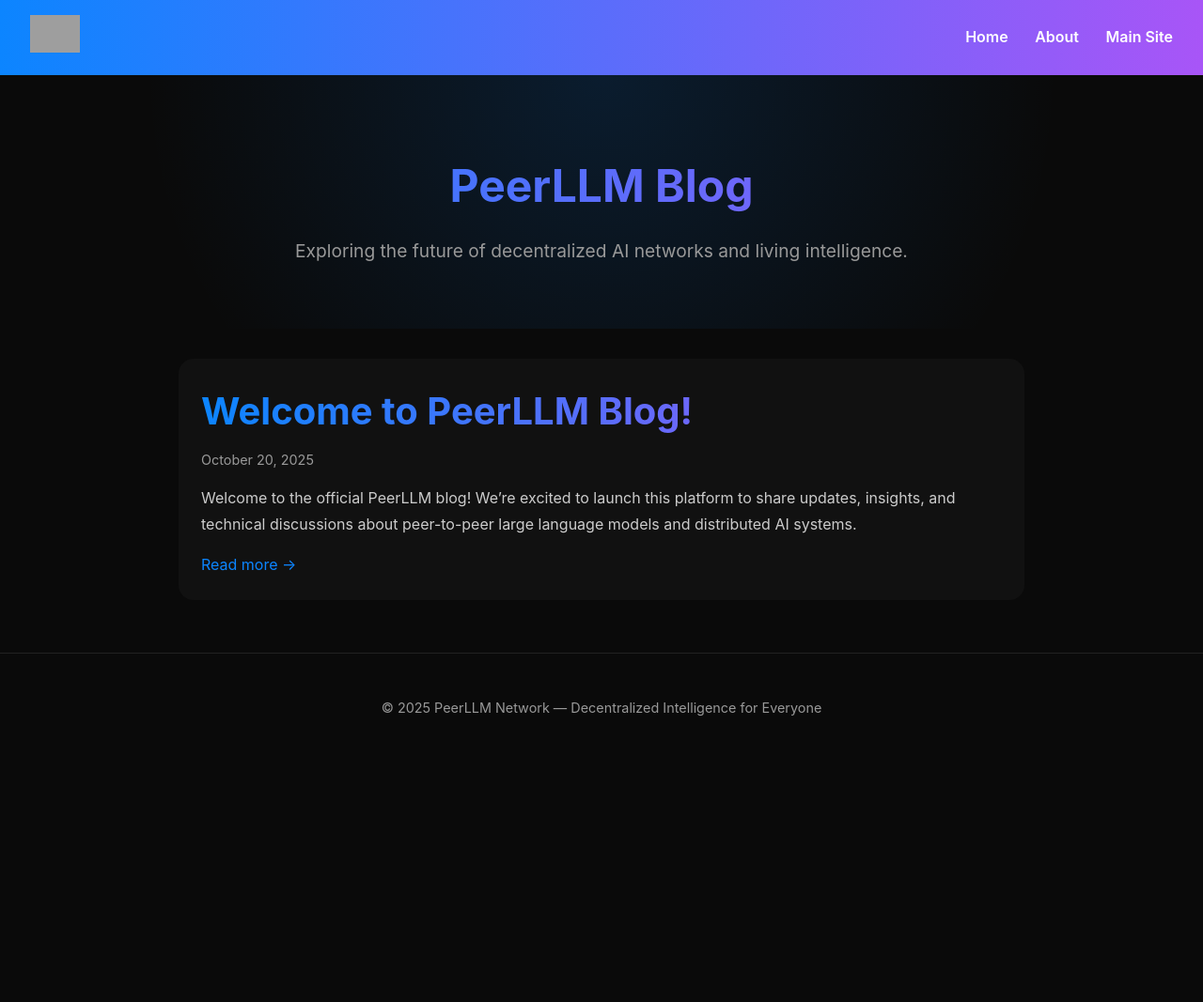
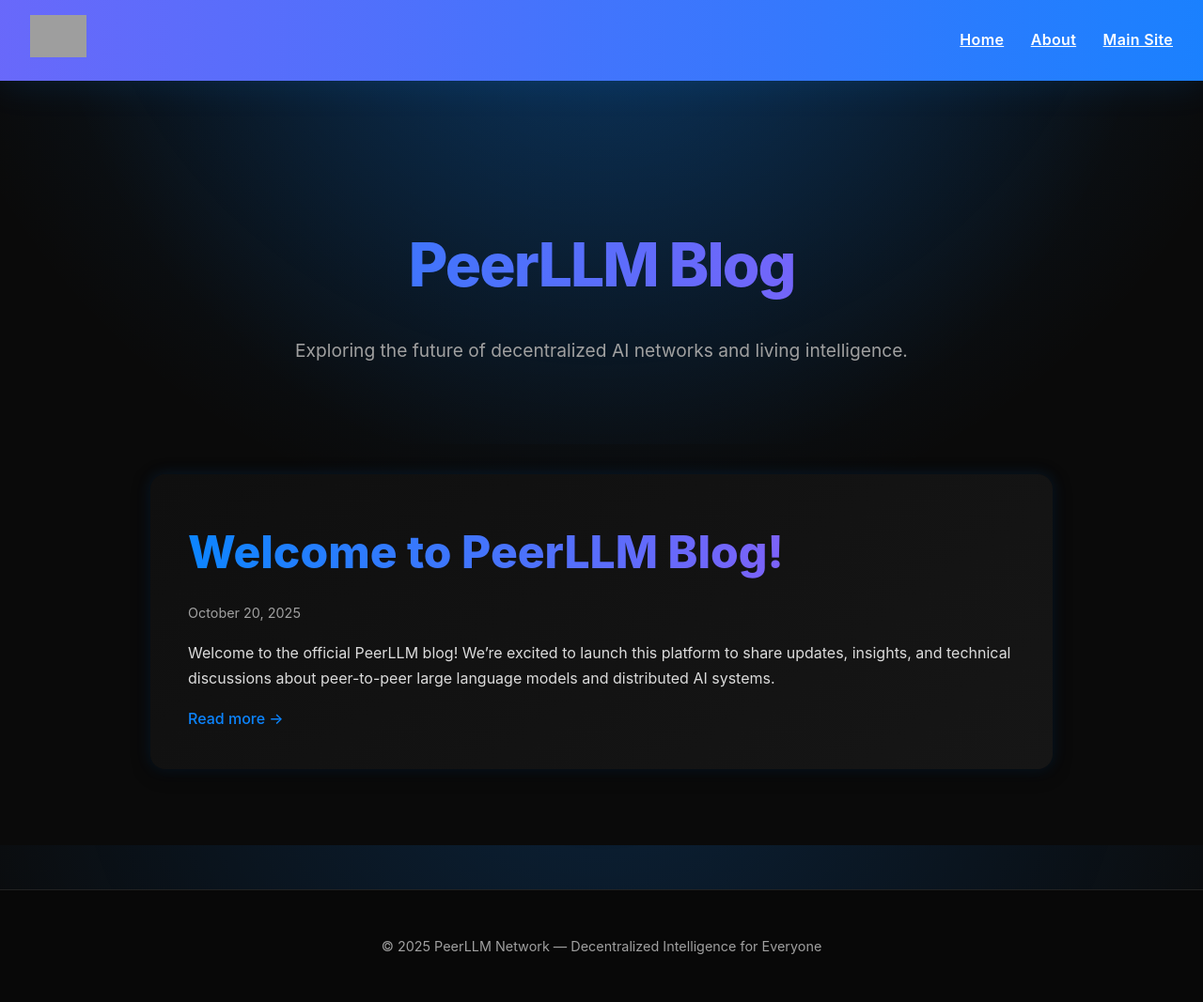
Before and after one commit to PeerLLM/peerllm.github.io, a Jekyll site: the page built from index.md, in a window 1280 px wide. Shown: the whole page at 94% size. Built offline with Jekyll 4.4.1, drawn with Linux system fonts in a browser that asks for light colours; before the commit the page ends 900 px from its top, so only the background shows below that; grey boxes are pictures that could not be loaded.

Commit message:
PAGES: Update Styles

```diff
--- a/assets/css/peerllm.css
+++ b/assets/css/peerllm.css
@@ -1,81 +1,98 @@
 /* ────────────────────────────────
-   PeerLLM Design System (v1)
+   PeerLLM Theme v2 — Full Glow Edition
+   Author: Hassan Habib
    ──────────────────────────────── */
 
 :root {
-  /* Colors */
+  /* Core Colors */
   --peerllm-blue: #0c85ff;
   --peerllm-purple: #a855f7;
   --peerllm-dark: #0a0a0a;
+  --peerllm-gray: #a0a0a0;
   --peerllm-light: #f5f7fa;
-  --peerllm-gray: #999;
   --peerllm-gradient: linear-gradient(90deg, var(--peerllm-blue), var(--peerllm-purple));
 
   /* Typography */
-  --peerllm-font: "Inter", "Segoe UI", Roboto, sans-serif;
-  --peerllm-font-mono: "Fira Code", monospace;
+  --font-main: "Inter", "Segoe UI", Roboto, sans-serif;
+  --font-mono: "Fira Code", monospace;
 
   /* Layout */
-  --max-width: 900px;
   --radius: 1rem;
+  --max-width: 960px;
 }
 
-/* Base */
+/* Animated Gradient */
+@keyframes gradientFlow {
+  0% { background-position: 0% 50%; }
+  50% { background-position: 100% 50%; }
+  100% { background-position: 0% 50%; }
+}
+
+/* Global Base */
 html, body {
   margin: 0;
   padding: 0;
-  background: var(--peerllm-dark);
-  color: var(--peerllm-light);
-  font-family: var(--peerllm-font);
-  line-height: 1.6;
+  background: radial-gradient(circle at 50% -20%, rgba(12,133,255,0.2), transparent 60%) var(--peerllm-dark);
+  background-attachment: fixed;
+  color: rgba(255,255,255,0.9);
+  font-family: var(--font-main);
+  line-height: 1.8;
+  scroll-behavior: smooth;
 }
 
-a {
-  color: var(--peerllm-blue);
-  text-decoration: none;
-  transition: color 0.25s ease;
-}
-a:hover {
-  color: var(--peerllm-purple);
+/* Glow Layer */
+body::before {
+  content: "";
+  position: fixed;
+  inset: 0;
+  background: radial-gradient(circle at 50% 10%, rgba(168,85,247,0.08), transparent 70%);
+  z-index: -1;
 }
 
 /* Header */
 header {
-  background: var(--peerllm-gradient);
+  background: linear-gradient(270deg, var(--peerllm-blue), var(--peerllm-purple));
+  background-size: 200% 200%;
+  animation: gradientFlow 8s ease infinite;
   padding: 1rem 2rem;
   display: flex;
   align-items: center;
   justify-content: space-between;
+  box-shadow: 0 0 40px rgba(12,133,255,0.15);
 }
 header img {
-  height: 2.5rem;
+  height: 2.8rem;
 }
 header nav a {
   color: white;
   margin-left: 1.5rem;
   font-weight: 600;
+  letter-spacing: 0.02em;
+  transition: opacity 0.2s ease;
 }
 header nav a:hover {
-  opacity: 0.85;
+  opacity: 0.75;
 }
 
-/* Hero Section */
+/* Hero */
 .hero {
   text-align: center;
-  padding: 5rem 1rem 3rem;
-  background: radial-gradient(circle at top, rgba(12,133,255,0.15) 0%, transparent 70%);
+  padding: 6rem 1rem 4rem;
+  background: radial-gradient(circle at 50% -40%, rgba(12,133,255,0.25), transparent 70%);
 }
 .hero h1 {
-  font-size: 3rem;
+  font-size: clamp(2.5rem, 5vw, 4.5rem);
+  font-weight: 800;
+  letter-spacing: -0.03em;
   background: var(--peerllm-gradient);
   -webkit-background-clip: text;
   -webkit-text-fill-color: transparent;
-  margin: 0;
+  margin-bottom: 1rem;
 }
 .hero p {
   color: var(--peerllm-gray);
   font-size: 1.2rem;
-  margin-top: 1rem;
+  margin-top: 0.5rem;
 }
 
 /* Blog List */
@@ -85,15 +102,16 @@ header nav a:hover {
   padding: 2rem;
 }
 .post-item {
-  background: #111;
+  background: linear-gradient(145deg, #0f0f0f, #161616);
   border-radius: var(--radius);
-  padding: 1.5rem;
-  margin-bottom: 1.5rem;
-  transition: transform 0.2s ease, box-shadow 0.2s ease;
+  padding: 2.5rem;
+  margin-bottom: 2rem;
+  box-shadow: 0 4px 20px rgba(0,0,0,0.4), 0 0 15px rgba(12,133,255,0.15);
+  transition: transform 0.3s ease, box-shadow 0.3s ease;
 }
 .post-item:hover {
-  transform: translateY(-4px);
-  box-shadow: 0 8px 16px rgba(0,0,0,0.3);
+  transform: translateY(-6px);
+  box-shadow: 0 6px 25px rgba(0,0,0,0.5), 0 0 25px rgba(168,85,247,0.3);
 }
 .post-title {
   font-size: 1.8rem;
@@ -101,6 +119,7 @@ header nav a:hover {
   background: var(--peerllm-gradient);
   -webkit-background-clip: text;
   -webkit-text-fill-color: transparent;
+  margin-bottom: 0.5rem;
 }
 .post-meta {
   color: var(--peerllm-gray);
@@ -108,60 +127,54 @@ header nav a:hover {
   margin-bottom: 1rem;
 }
 .post-excerpt {
-  color: #ccc;
+  color: rgba(255,255,255,0.85);
+  line-height: 1.7;
+}
+.post-excerpt a {
+  color: var(--peerllm-blue);
+  text-decoration: none;
+  font-weight: 500;
+  border-bottom: 1px dashed transparent;
+  transition: color 0.3s ease, border-color 0.3s ease;
+}
+.post-excerpt a:hover {
+  color: var(--peerllm-purple);
+  border-color: var(--peerllm-purple);
 }
 
-/* Footer */
-footer {
-  text-align: center;
-  padding: 2rem 0;
-  font-size: 0.9rem;
-  color: var(--peerllm-gray);
-  border-top: 1px solid #222;
-}
-
-/* ────────────────────────────────
-   Post Page Styles
-   ──────────────────────────────── */
-
+/* Single Post */
 .post {
   max-width: var(--max-width);
   margin: 0 auto;
   padding: 3rem 1rem 5rem;
 }
-
 .post-header {
   text-align: center;
   margin-bottom: 3rem;
 }
-
 .post-title {
-  font-size: 2.5rem;
-  font-weight: 700;
+  font-size: clamp(2.2rem, 4vw, 3rem);
+  font-weight: 800;
   background: var(--peerllm-gradient);
   -webkit-background-clip: text;
   -webkit-text-fill-color: transparent;
   margin-bottom: 0.5rem;
 }
-
 .post-date {
   color: var(--peerllm-gray);
   font-size: 0.95rem;
 }
-
 .post-content {
   font-size: 1.1rem;
-  color: var(--peerllm-light);
-  line-height: 1.8;
+  color: rgba(255,255,255,0.9);
+  line-height: 1.9;
 }
-
 .post-content h2, .post-content h3 {
   margin-top: 2.5rem;
   background: var(--peerllm-gradient);
   -webkit-background-clip: text;
   -webkit-text-fill-color: transparent;
 }
-
 .post-content a {
   color: var(--peerllm-blue);
   border-bottom: 1px solid var(--peerllm-blue);
@@ -171,29 +184,19 @@ footer {
   color: var(--peerllm-purple);
   border-color: var(--peerllm-purple);
 }
-
-.post-content code {
-  background: #1a1a1a;
-  padding: 0.2rem 0.4rem;
-  border-radius: 4px;
-  font-family: var(--peerllm-font-mono);
-  color: #fff;
-}
-
 .post-content pre {
   background: #111;
   padding: 1rem;
   border-radius: 8px;
   overflow-x: auto;
-  font-family: var(--peerllm-font-mono);
+  font-family: var(--font-mono);
   color: #eaeaea;
+  box-shadow: 0 0 15px rgba(12,133,255,0.15);
 }
-
 .post-footer {
   text-align: center;
   margin-top: 3rem;
 }
-
 .back-link {
   color: var(--peerllm-blue);
   font-weight: 500;
@@ -204,11 +207,31 @@ footer {
   border-color: var(--peerllm-purple);
 }
 
-/* ────────────────────────────────
-   Excerpts (used on homepage)
-   ──────────────────────────────── */
+/* Footer */
+footer {
+  text-align: center;
+  padding: 2rem 0;
+  font-size: 0.9rem;
+  color: var(--peerllm-gray);
+  border-top: 1px solid #222;
+  background: #080808;
+  margin-top: 4rem;
+}
 
-.post-excerpt {
-  color: #ccc;
-  line-height: 1.7;
+/* Responsive */
+@media (max-width: 768px) {
+  header {
+    flex-direction: column;
+    text-align: center;
+    padding: 1rem;
+  }
+  header nav {
+    margin-top: 0.75rem;
+  }
+  .hero h1 {
+    font-size: 2.25rem;
+  }
+  .post-item {
+    padding: 1.5rem;
+  }
 }
```
